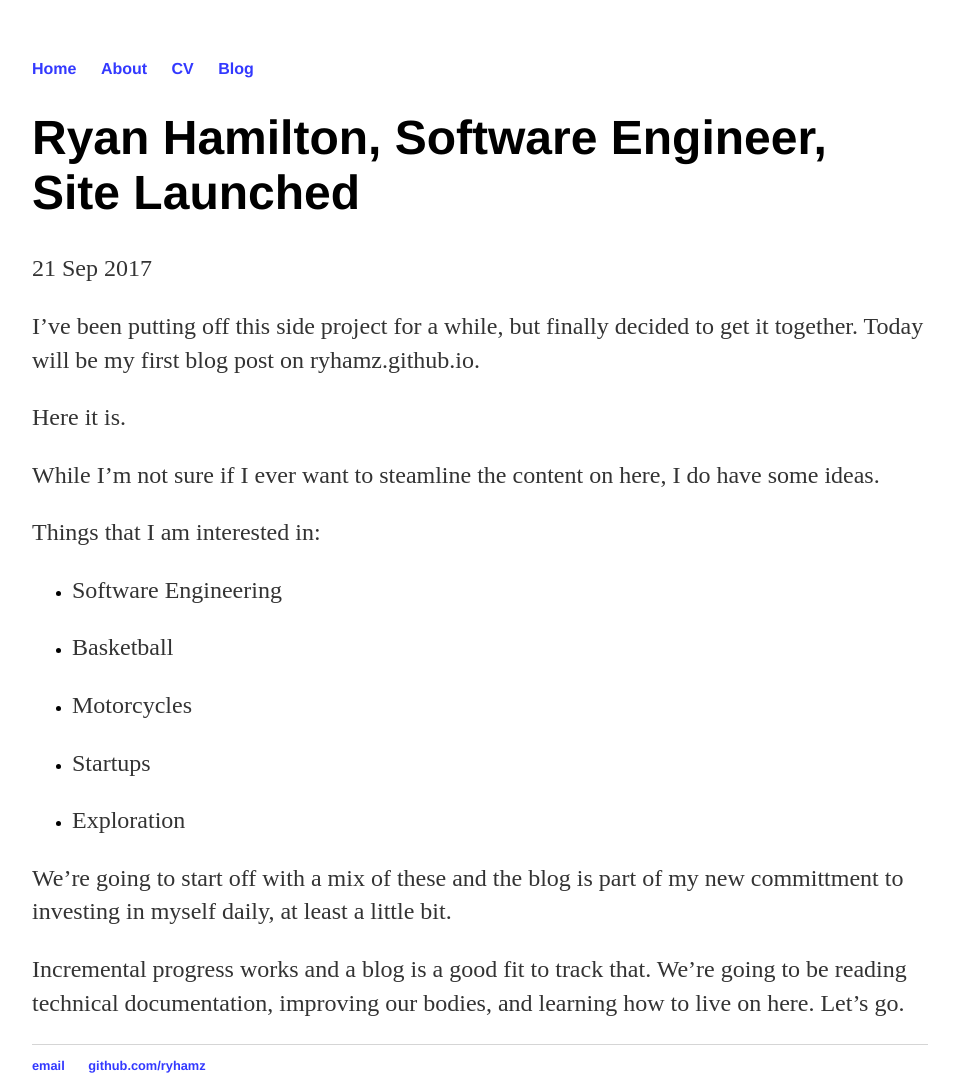
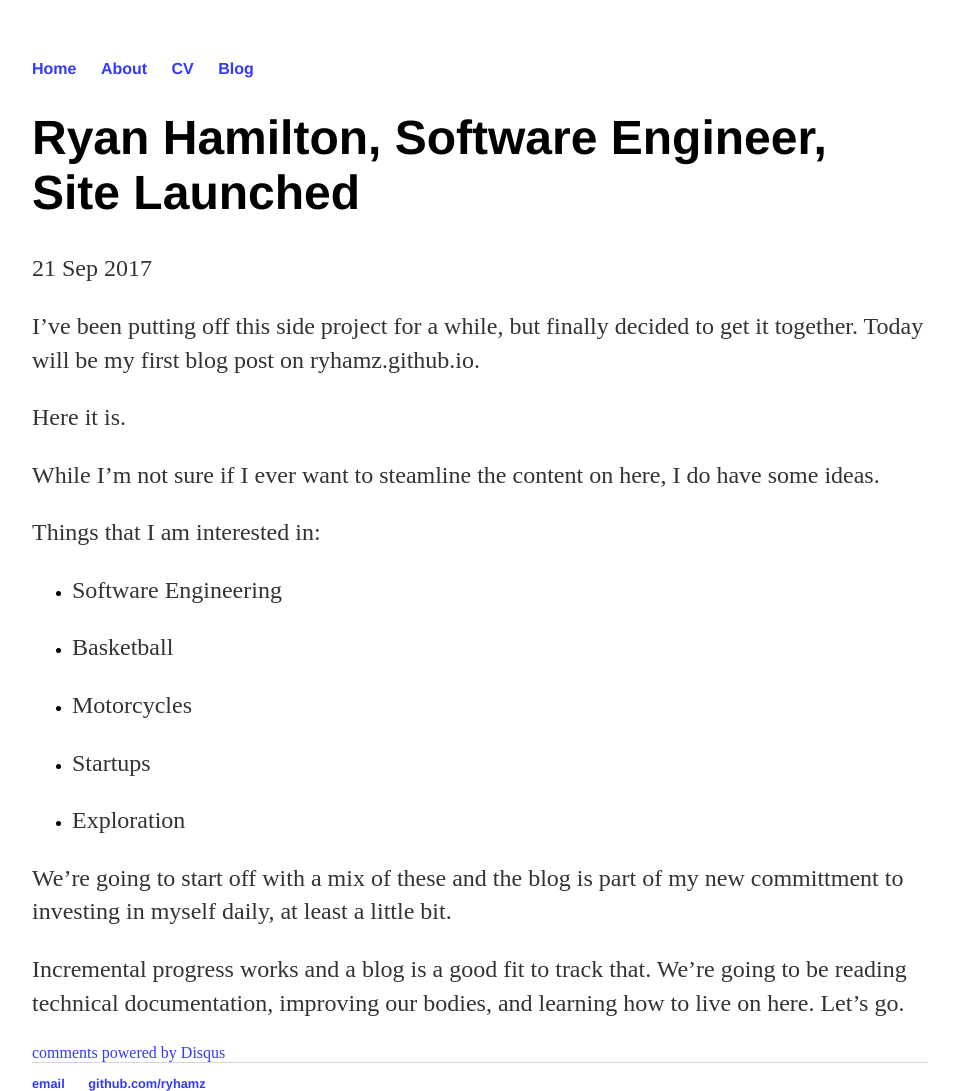
Before and after one commit to ryhamz/ryhamz.github.io, a Jekyll site: the page built from _posts/2017-09-21-ryhamz-blog-started.md, in a window 1280 px wide. Shown: the whole page, without its empty margins (160-1119 px from the left). Built offline with Jekyll 4.4.1, drawn with Linux system fonts in a browser that asks for light colours; comment, search, counter and statistics services are not loaded.

Commit message:
blog comments added

```diff
--- /dev/null
+++ b/_includes/disqus.html
@@ -0,0 +1,13 @@
+<div id="disqus_thread"></div>
+    <script type="text/javascript">
+        /* * * CONFIGURATION VARIABLES: EDIT BEFORE PASTING INTO YOUR WEBPAGE * * */
+        var disqus_shortname = 'ryhamz-blog'; // required: replace example with your forum shortname
+        /* * * DON'T EDIT BELOW THIS LINE * * */
+        (function() {
+            var dsq = document.createElement('script'); dsq.type = 'text/javascript'; dsq.async = true;
+            dsq.src = '//' + disqus_shortname + '.disqus.com/embed.js';
+            (document.getElementsByTagName('head')[0] || document.getElementsByTagName('body')[0]).appendChild(dsq);
+        })();
+    </script>
+    <noscript>Please enable JavaScript to view the <a href="http://disqus.com/?ref_noscript">comments powered by Disqus.</a></noscript>
+<a href="http://disqus.com" class="dsq-brlink">comments powered by <span class="logo-disqus">Disqus</span></a>
--- a/_layouts/post.html
+++ b/_layouts/post.html
@@ -7,3 +7,8 @@
 <div class="post">
   {{ content }}
 </div>
+
+<!-- Post comments -->
+			<div class="notecomments">
+				{% include disqus.html %}
+</div>
```
